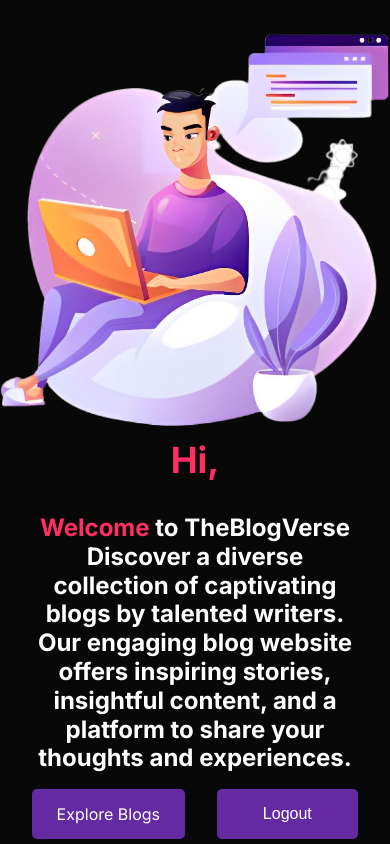
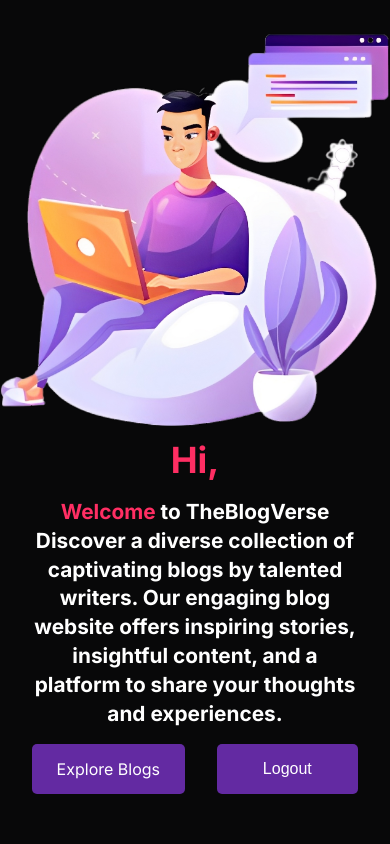
Before and after one commit to abhishekdasz/TheBlogVerse, a Next.js app: page / in a window 390 px wide. Built offline with nearby package versions, Linux system fonts and the light colour scheme; no server answers.

Commit message:
improved mobile responsiveness

```diff
--- a/src/app/globals.css
+++ b/src/app/globals.css
@@ -409,8 +409,9 @@
   }
 
   .left-h h2 {
-    font-size: 1.5rem;
+    font-size: 1.3rem;
     line-height: 1.8rem;
+    margin-top: 1rem;
     margin-bottom: 1rem;
   }
 
```
